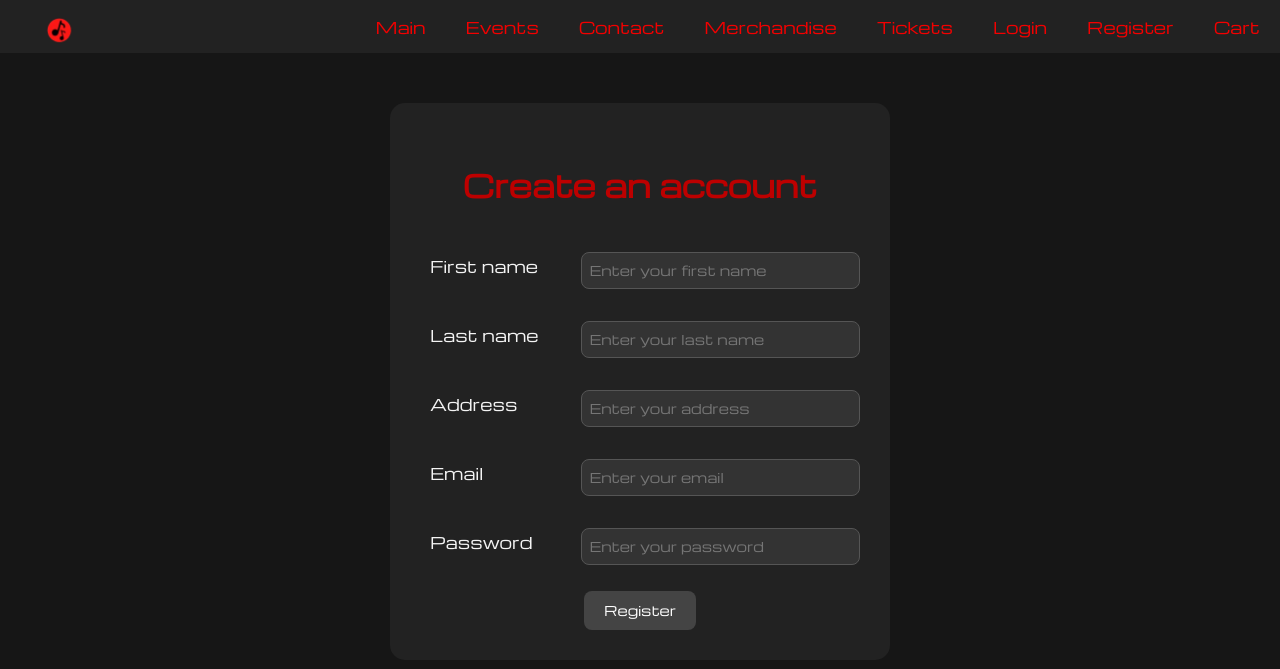
After one commit to RW0990/SoftwareEngineering, a Node server app: page /register in a window 1280 px wide. The commit adds this page. Shown: the top 669 px of the page. Run offline with Node 20, Linux system fonts and the light colour scheme; some libraries are stand-ins or nearby versions.

Commit message:
fixed inconsistancies, added styling, fixed bugs
-contact page css,, styles input box
-merch CSS, added columns and images for merch items, more styling
-tickets page - fixed some ejs bug
-adding styling for login page
-added register page (again) and styles it. added register to nav bar

```diff
--- a/app.js
+++ b/app.js
@@ -49,6 +49,13 @@ site.get("/events", async (request, response) => {
 site.get("/login", (request, response) => {
   response.render("login", {
     title: "Login",
+  });
+});
+
+//register page
+site.get("/register", (request, response) => {
+  response.render("register", {
+    title: "Register",
   });
 });
 //contact page
--- a/public/style.css
+++ b/public/style.css
@@ -140,19 +180,206 @@ h1 {
 }
 
 /* register page */
-form.register {
-  width: 350px;
-  margin: 50px auto;
-  padding: 20px;
-  background-color: rgba(20, 20, 20, 0.9);
-  border: 2px solid rgb(206, 0, 0);
-  border-radius: 10px;
-  color: white;
+.register-box {
+  padding-top: 50px;
+  display: flex;
+  justify-content: center;
+  align-items: center;
+}
+/* register form */
+.register-form {
+  width: 500px;
+  padding: 30px;
+  background-color: #222;
+  border-radius: 15px;
+  box-sizing: border-box;
 }
 
-.register {
-    text-align: center;
-    font-size: 20px;
-    margin-bottom: 20px;
+.register-title{
+  font-size: 30px;
+  font-weight: bold;
+  text-align: center;
+  margin-bottom: 40px;
+  color: #bd0000;
+}
+
+/* register form label*/
+.register-form label {
+  display: flex;
+  width: 150px;
+  color: #f4f4f4;
+  padding: 8px 10px;
+  margin-bottom: 10px;
+  box-sizing: border-box;
+}
+
+/* register form input*/
+.register-form input {
+  width: 300px;
+  padding: 8px;
+  border: 1px solid #555;
+  border-radius: 8px;
+  background-color: #333;
+  color: white;
+  font-family: inherit;
+  box-sizing: border-box;
+}
+
+.register-form button {
+  display: block;
+  margin: 20px auto 0;
+  padding: 10px 20px;
+  border: none;
+  border-radius: 8px;
+  background-color: #444;
+  color: white;
+  cursor: pointer;
+  font-family: "Michroma", sans-serif;
+}
+
+.register-form button:hover {
+  background-color: #666;
+}
+
+.registerGroup {
+  display: flex;
+  align-items: center;
+  gap: 20px;
+  margin-bottom: 20px;
+}
+
+/*product page*/
+.product {
+  display: flex;
+  align-items: flex-start;
+  gap: 20px;
+  margin-bottom: 20px;
+  border: 2px solid #222;
+}
+
+/* product display */
+.product-grid {
+  display: grid;
+  /* make products in rows of 3 */
+  grid-template-columns: repeat(3,1fr);
+  gap: 30px;
+  padding: 40px;
+}
+
+/* product cards */
+.product {
+  display: flex;
+  flex-direction: column;
+  align-items: center;
+  text-align: center;
+  padding: 20px;
+  border: 2px solid #ff0000;
+  border-radius: 12px;
+  background: #f4f4f4;
+}
+
+/* product images */
+.product img {
+  width: 250px;
+  height: 250px;
+  object-fit: cover;
+  border-radius: 10px;
+}
+
+/* product info (price) */
+.product-info {
+  margin: 15px 0;
 
 }
+
+/* product info (name) */
+.product-info h2 {
+  margin-bottom: 10px;
+}
+
+/* price */
+.price {
+  font-size: 15px;
+  font-weight: bold;
+  color: #444;
+}
+
+.product button {
+  padding: 10px 20px;
+  border: none;
+  border-radius: 8px;
+  background: #222;
+  color: white;
+  cursor: pointer;
+}
+
+.product button:hover {
+  background: #444;
+}
+
+/* login page */
+.login-container {
+  padding-top: 80px;
+  display: flex;
+  justify-content: center;
+  align-items: center;
+}
+/* login box */
+.login-box {
+  display: flex;
+  flex-direction: column;
+  align-items: center;
+}
+/* login title */
+.login-box h1 {
+  position: static;
+  transform: none;
+  margin-bottom: 20px;
+}
+
+/* login form */
+.login-container form {
+  width: 400px;
+  padding: 30px;
+  background-color: #222;
+  border-radius: 15px;
+  box-sizing: border-box;
+}
+
+/* login labels */
+.login-container label {
+  display: block;
+  color: #f4f4f4;
+  margin-bottom: 8px;
+}
+
+/* login inputs */
+.login-container input {
+  width: 100%;
+  padding: 8px;
+  margin-bottom: 20px;
+  border: 1px solid #555;
+  border-radius: 8px;
+  background-color: #333;
+  color: white;
+  font-family: inherit;
+  box-sizing: border-box;
+}
+
+/* login button */
+.login-container button {
+  display: block;
+  margin: 0 auto;
+  padding: 10px 20px;
+  border: none;
+  border-radius: 8px;
+  background-color: #444;
+  color: white;
+  cursor: pointer;
+  font-family: "Michroma", sans-serif;
+}
+
+/* login button hover */
+.login-container button:hover {
+  background-color: #666;
+}
--- a/sources.txt
+++ b/sources.txt
@@ -1,2 +1,5 @@
 concert image link: https://www.pexels.com/photo/people-at-a-concert-8694329/
 basket image link: https://pngtree.com/freepng/shopping-basket-line-icon-vector_5058490.html
+hoodie image: https://www.pexels.com/photo/man-in-gray-hoodie-standing-2108816/
+tshirt image: https://www.pexels.com/photo/man-in-white-crew-neck-t-shirt-standing-4066288/
+poster image: edited with canva https://www.pexels.com/photo/people-at-a-concert-8694329/
--- a/views/dashboard.ejs
+++ b/views/dashboard.ejs
@@ -5,6 +5,10 @@
     <title>Dashboard</title>
     <meta name="viewport" content="width=device-width,initial-scale=1" />
     <link rel="stylesheet" href="/style.css" />
+    <link rel="preconnect" href="https://fonts.googleapis.com" />
+    <link rel="preconnect" href="https://fonts.gstatic.com" crossorigin />
+    <link href="https://fonts.googleapis.com/css2?family=Michroma&display=swap"
+      rel="stylesheet" />
   </head>
 
   <body class="dashboard">
--- a/views/login.ejs
+++ b/views/login.ejs
@@ -10,14 +10,14 @@
     <link rel="preconnect" href="https://fonts.gstatic.com" crossorigin />
     <link
       href="https://fonts.googleapis.com/css2?family=Michroma&display=swap"
-      rel="stylesheet"
-    />
+      rel="stylesheet" />
   </head>
 
   <body>
     <%- include('partials/nav') %>
 
     <main class="login-container">
+      <div class="login-box">
         <h1>Login</h1>
 
         <form action="/login" method="POST">
@@ -31,6 +31,7 @@
 
           <button type="submit">Login</button>
         </form>
+      </div>
     </main>
   </body>
 </html>
--- a/views/partials/nav.ejs
+++ b/views/partials/nav.ejs
@@ -1,13 +1,14 @@
 <nav class="menu-bar">
   <ul>
-    <li class="NavBarLogo">
-      <img src="/logo.png" alt="Band Logo" class="logo" />
-    </li>
+    <li class="NavBarLogo"><img src="images/logo.png" alt="Band Logo"
+        class="logo" /></li>
     <li><a href="/">Main</a></li>
     <li><a href="/events">Events</a></li>
     <li><a href="/contact">Contact</a></li>
     <li><a href="/merchandise">Merchandise</a></li>
+    <li><a href="/tickets">Tickets</a></li>
     <li><a href="/login">Login</a></li>
+    <li><a href="/register">Register</a></li>
     <li><a href="/cart">Cart</a></li>
   </ul>
 </nav>
--- /dev/null
+++ b/views/register.ejs
@@ -0,0 +1,51 @@
+<!doctype html>
+<html lang="en">
+    <head>
+        <meta charset="UTF-8" />
+        <title>Login</title>
+        <meta name="viewport" content="width=device-width,initial-scale=1" />
+        <link rel="stylesheet" href="style.css" />
+        <link rel="preconnect" href="https://fonts.googleapis.com">
+        <link rel="preconnect" href="https://fonts.gstatic.com" crossorigin>
+        <link
+            href="https://fonts.googleapis.com/css2?family=Michroma&display=swap"
+            rel="stylesheet">
+
+    </head>
+    <body>
+        <%- include('partials/nav') %>
+
+        <div class="register-box">
+            <form class="register-form">
+                <p class="register-title">Create an account</p>
+
+                <div class="registerGroup">
+                    <label>First name</label>
+                    <input type="text" placeholder="Enter your first name">
+                </div>
+
+                <div class="registerGroup">
+                    <label>Last name</label>
+                    <input type="text" placeholder="Enter your last name">
+                </div>
+
+                <div class="registerGroup">
+                    <label>Address</label>
+                    <input type="text" placeholder="Enter your address">
+                </div>
+
+                <div class="registerGroup">
+                    <label>Email</label>
+                    <input type="email" placeholder="Enter your email">
+                </div>
+
+                <div class="registerGroup">
+                    <label>Password</label>
+                    <input type="password" placeholder="Enter your password">
+                </div>
+
+                <button type="submit">Register</button>
+            </form>
+        </div>
+    </body>
+</html>
```
Also changed, not shown: other parts of public/style.css (+51 -11 lines), views/contact.ejs (+37 -17 lines), views/merchandise.ejs (+8 -8 lines), views/tickets.ejs (+7 -2 lines), public/images/basket-icon.png (added), public/images/logo.png (added), public/images/official-tshirt.jpg (added), public/images/poster.jpg (added), public/images/tour-hoodie.jpg (added). Lines whose indentation alone changed are shown as unchanged.
